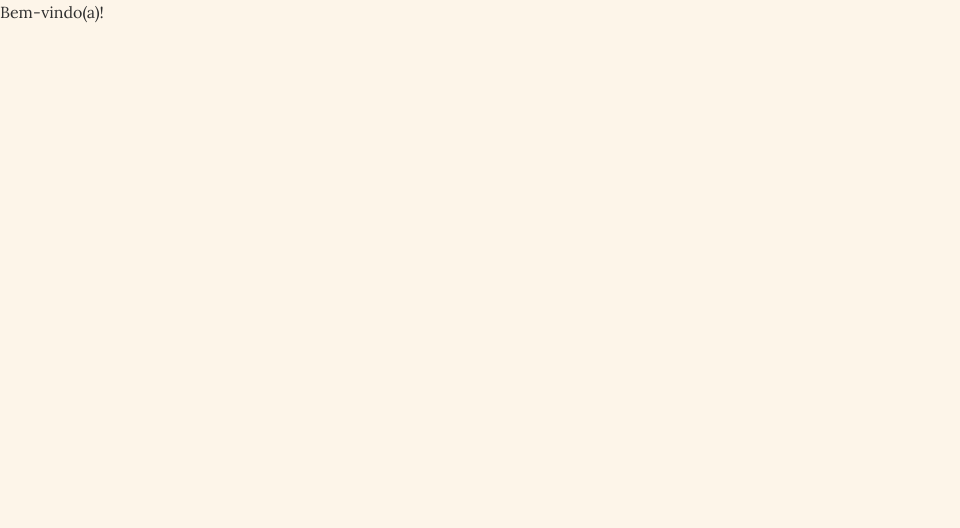
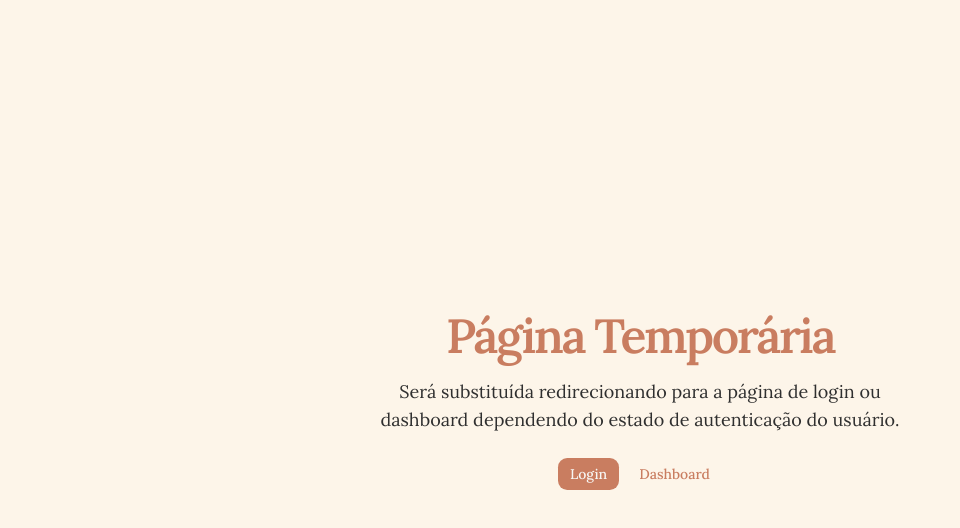
Before and after one commit to thiagoausechi/pelo-bem, a Next.js app: page / in a window 1280 px wide. Shown: the top 528 px of the page, without its empty margins (0-960 px from the left). Built offline with nearby package versions, Linux system fonts and the light colour scheme.

Commit message:
refactor(client/page): ♻️ atualizar página inicial com layout e links para login e dashboard

```diff
--- a/app/page.tsx
+++ b/app/page.tsx
@@ -1,3 +1,33 @@
+import { Button } from "@client/components/ui/button";
+import NextLink from "next/link";
+
 export default function HomePage() {
-  return <h1>Bem-vindo(a)!</h1>;
+  return (
+    <main className="flex h-screen w-full flex-1 flex-col items-center justify-center">
+      <section className="border-grid">
+        <div className="container-wrapper">
+          <div className="container flex flex-col items-center gap-2 py-8 text-center md:py-16 lg:py-20 xl:gap-4">
+            <h1 className="text-primary leading-tighter max-w-2xl text-4xl font-semibold tracking-tight text-balance lg:leading-[1.1] lg:font-semibold xl:text-5xl xl:tracking-tighter">
+              Página Temporária
+            </h1>
+            <p className="text-foreground max-w-3xl text-base text-balance sm:text-lg">
+              Será substituída redirecionando para a página de login ou
+              dashboard dependendo do estado de autenticação do usuário.
+            </p>
+            <div
+              id="actions"
+              className="flex w-full items-center justify-center gap-2 pt-2 **:data-[slot=button]:shadow-none"
+            >
+              <Button asChild size="sm">
+                <NextLink href="/login">Login</NextLink>
+              </Button>
+              <Button asChild size="sm" variant="link">
+                <NextLink href="/dashboard">Dashboard</NextLink>
+              </Button>
+            </div>
+          </div>
+        </div>
+      </section>
+    </main>
+  );
 }
```
